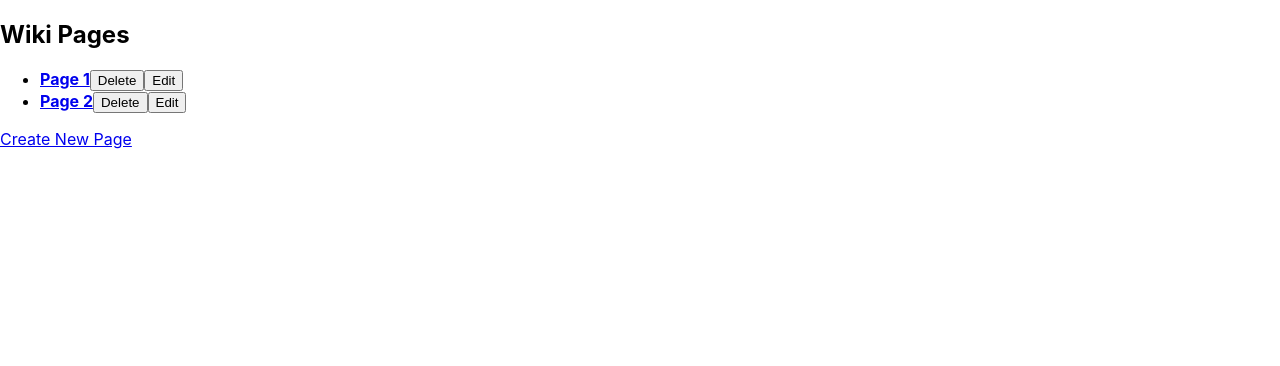
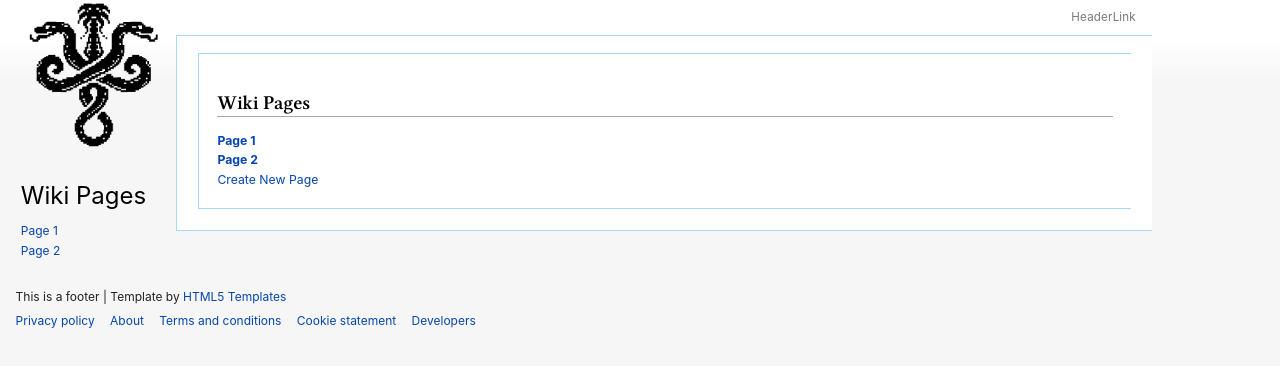
Before and after one commit to Hydraxon91/WikiPOC, a React (Create React App) app in the folder wiki-frontend/: page / in a window 1280 px wide. Shown: the top 366 px of the page. Built offline with nearby package versions, Linux system fonts and the light colour scheme.

Commit message:
Implemented template partially

```diff
--- a/wiki-frontend/src/App.js
+++ b/wiki-frontend/src/App.js
@@ -1,8 +1,9 @@
 import React, {useState} from "react";
 import { BrowserRouter as Router, Route, Switch, Routes } from 'react-router-dom';
-import WikiList from "./Components/WikiList";
 import EditPage from "./Components/EditPage";
 import WikiPage from "./Pages/WikiPage.js";
+import MainPage from "./Pages/MainPage.js";
+import HomeComponent from "./Components/HomeComponent.js";
 
 function App() {
   const [wikiPages, setWikiPages] = useState([
@@ -45,10 +46,13 @@ function App() {
     <Router>
       <div>
         <Routes>
-          <Route path="/" element={<WikiList pages={wikiPages} onDelete={handleDelete}/>} />
+          <Route path="/" element={<MainPage pages={wikiPages}/>} >
+            <Route path="/" element={<HomeComponent pages={wikiPages} />} />
+            <Route path="/page/:title" element={<WikiPage pages={wikiPages} />} />
+          </Route>
           <Route path="/create" element={<EditPage pages={wikiPages} onSave={handleEdit} onSubmit={handleCreate}/>} />
           <Route path="/edit/:id" element={<EditPage pages={wikiPages} onSave={handleEdit} onSubmit={handleCreate} />} />
-          <Route path="/page/:title" element={<WikiPage pages={wikiPages} />} />
+
         </Routes>
       </div>
     </Router>
--- /dev/null
+++ b/wiki-frontend/src/Components/HomeComponent.js
@@ -0,0 +1,25 @@
+import { Link} from 'react-router-dom';
+
+const HomeComponent = ({ pages })=> {
+    return (
+        <div className="article">
+            <h2>Wiki Pages</h2>
+            <ul>
+                {pages.map((page) => (
+                    <li key={page.id}>
+                    <Link to={`/page/${encodeURIComponent(page.title)}`}>
+                        <strong>{page.title}</strong>
+                    </Link>
+                            {/* <button onClick={() => onDelete(page.id)}>Delete</button>
+                            <Link to={`/edit/${page.id}`}>
+                            <button>Edit</button>
+                            </Link> */}
+                    </li>
+                    ))}
+                </ul>
+                    <Link to="/create">Create New Page</Link>
+        </div>
+    )
+}
+
+export default HomeComponent;
--- a/wiki-frontend/src/Components/WikiList.js
+++ b/wiki-frontend/src/Components/WikiList.js
@@ -1,25 +1,23 @@
 import React from 'react';
 import { Link } from 'react-router-dom';
 
-const WikiList = ({ pages, onDelete }) => {
+const WikiList = ({ pages }) => {
 
   return (
-    <div>
+      <div className="sidebar">
+        <div class="logo">
+					<a href="/"><img src='/img/logo.png' alt="logo"/></a>
+				</div>
         <h2>Wiki Pages</h2>
         <ul>
           {pages.map((page) => (
             <li key={page.id}>
               <Link to={`/page/${encodeURIComponent(page.title)}`}>
-              <strong>{page.title}</strong>
-            </Link>
-            <button onClick={() => onDelete(page.id)}>Delete</button>
-            <Link to={`/edit/${page.id}`}>
-              <button>Edit</button>
+                {page.title}
               </Link>
             </li>
           ))}
         </ul>
-      <Link to="/create">Create New Page</Link>
       </div>
   );
 };
--- /dev/null
+++ b/wiki-frontend/src/Pages/MainPage.js
@@ -0,0 +1,29 @@
+import React from 'react';
+import { Outlet  } from 'react-router-dom';
+import WikiList from '../Components/WikiList';
+
+const MainPage = ({ children, pages }) => {
+  return (
+    <div className="wrapAll clearfix">
+      <div>
+        <WikiList pages={pages} />
+        <div className="mainsection">
+          <div className="headerLinks">HeaderLink</div>
+          <div className="article">
+            {/* Render children, which will be the specific WikiPage component */}
+            <Outlet />
+          </div>
+        </div>
+        <main>{children}</main>
+        <div class="pagefooter">
+          This is a footer | Template by <a href="http://html5-templates.com/" target="_blank" rel="nofollow">HTML5 Templates</a>
+          <div class="footerlinks">
+            <a href="#">Privacy policy</a> <a href="#">About</a> <a href="#">Terms and conditions</a> <a href="#">Cookie statement</a> <a href="#">Developers</a>
+          </div>
+        </div>
+      </div>
+    </div>
+  );
+};
+
+export default MainPage;
--- a/wiki-frontend/src/Pages/WikiPage.js
+++ b/wiki-frontend/src/Pages/WikiPage.js
@@ -1,5 +1,6 @@
 import React from 'react';
 import { useParams, Link } from 'react-router-dom';
+import '../Styles/style.css';
 
 const WikiPage = ({ pages }) => {
   const { title  } = useParams();
```
Lines whose indentation alone changed are shown as unchanged.
